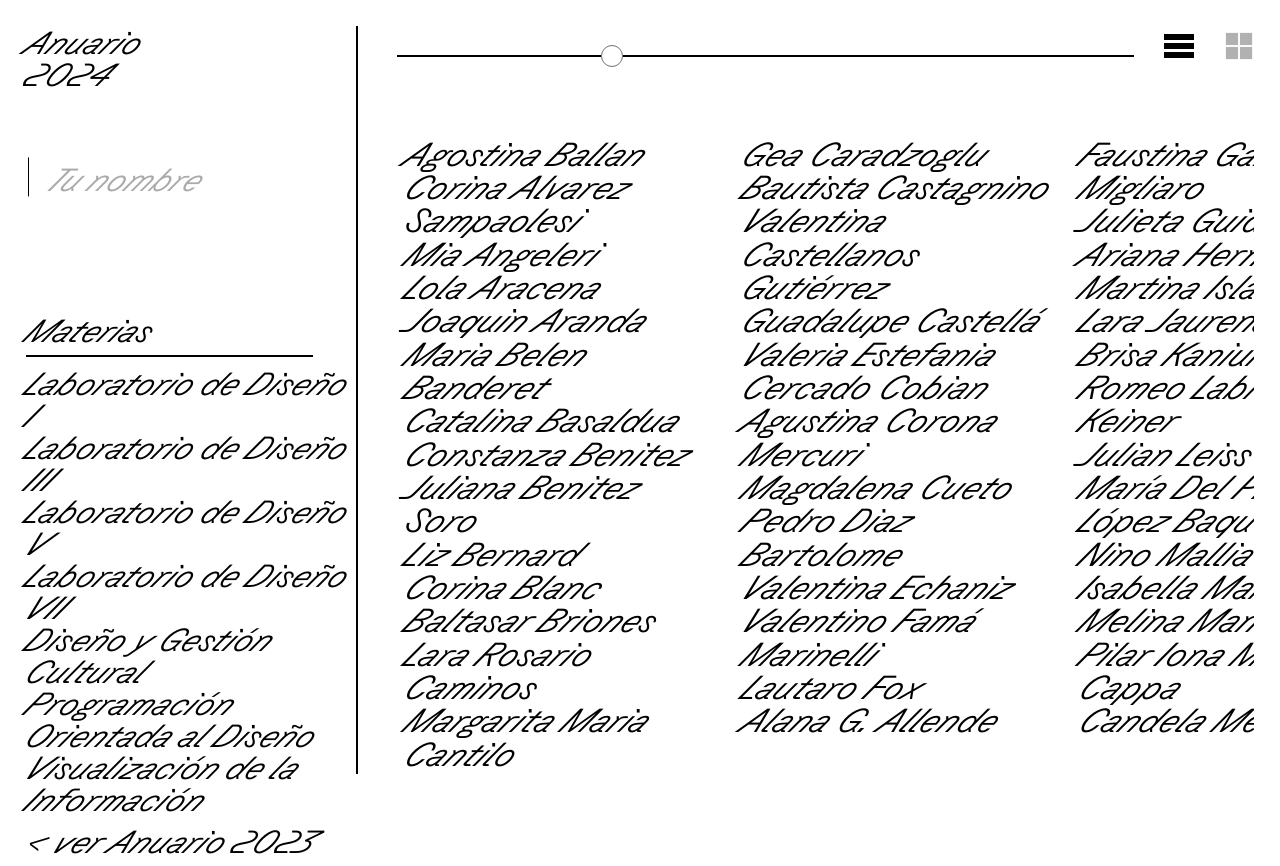
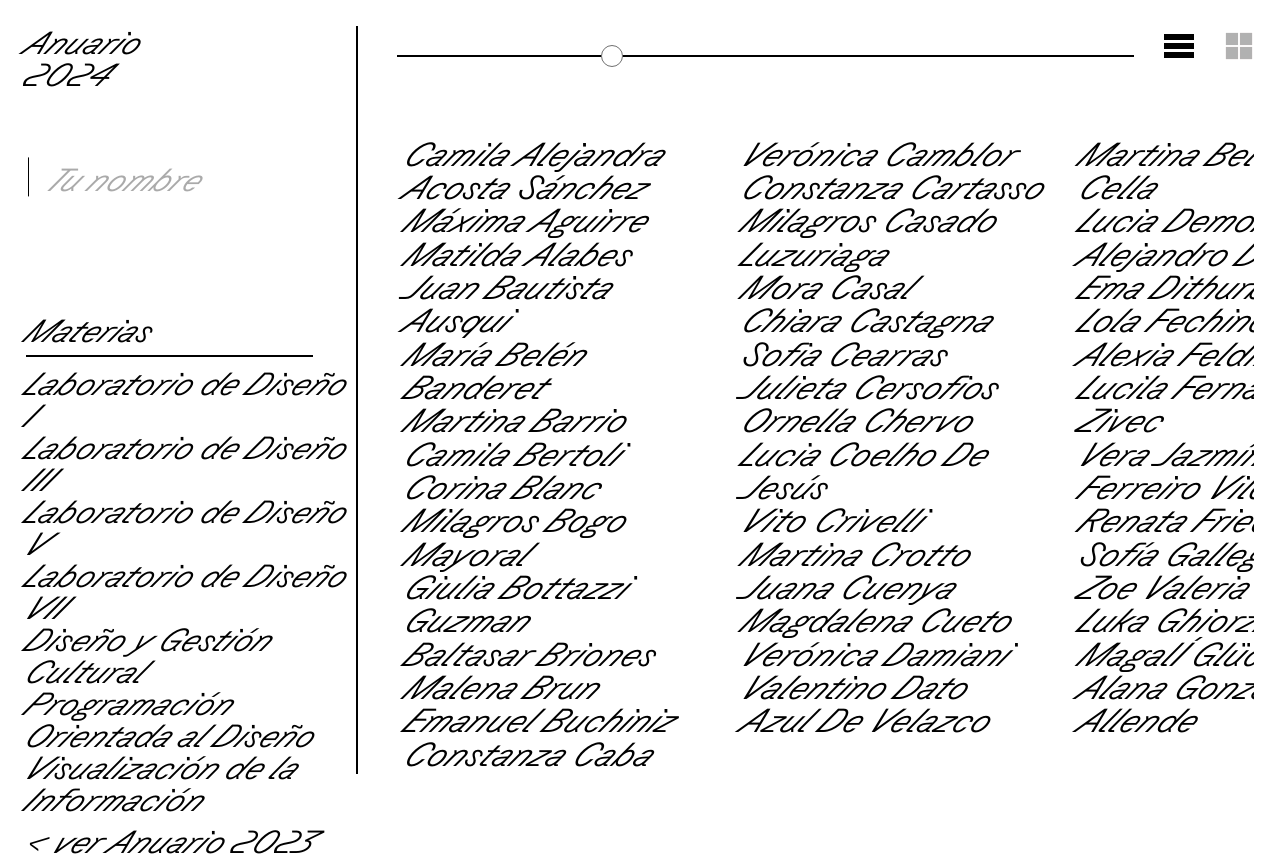
Before and after one commit to robotita/muestra-alumnos-ditella_2024, a Vue app: page / in a window 1280 px wide. Built offline with nearby package versions, Linux system fonts and the light colour scheme.

Commit message:
changeColor2023

```diff
--- a/src/components/SearchResults.vue
+++ b/src/components/SearchResults.vue
@@ -1,5 +1,4 @@
 <template>
-
   <div id="visualizador">
     <div class="slidecontainer">
       <input
@@ -69,10 +68,10 @@
         "
       >
         <router-link
-          :to="
-            '/alumno/' +
-            `${alumno.Nombre.toLowerCase()}-${alumno.Apellido.toLowerCase()}`
-          "
+          :to="{
+            path: `/alumno/${alumno.Nombre.toLowerCase()}-${alumno.Apellido.toLowerCase()}`,
+            query: { anio },
+          }"
         >
           <small>{{ alumno.Nombre }} {{ alumno.Apellido }} </small>
 
@@ -103,14 +102,16 @@ import { fetchData, dataURL } from "../helpers/api";
 const props = defineProps({
   query: String,
   materiaSeleccionada: String,
+  anio: Number,
 });
 
+const anio = computed(() => props.anio);
 const alumnos = ref([]);
 const sliderValue = ref(40);
 const mostrarImg = ref(false);
 
 onMounted(async () => {
-  console.log("mounted");
+  //console.log("mounted");
   const jsonData = await fetchData(dataURL);
   if (jsonData) {
     alumnos.value = jsonData;
@@ -219,7 +220,7 @@ const ajustarAnchoDiv = (mostrar, sliderValue) => {
         }px`;
       } else {
         divAlumnos.style.width = `${
-          divAlumnos.clientWidth * (sliderValue /4.55)
+          divAlumnos.clientWidth * (sliderValue / 4.55)
         }px`;
       }
     }
@@ -232,7 +233,7 @@ const mostrarImagenes = () => {
   mostrarImg.value = !mostrarImg.value;
 
   const divAlumnos = document.getElementById("alumnos");
-  console.log("mostrarImg", mostrarImg.value);
+  //console.log("mostrarImg", mostrarImg.value);
   ajustarAnchoDiv(mostrarImg.value, sliderValue.value);
 };
 
@@ -256,8 +257,6 @@ const getMateriasConImagenes = (alumno) => {
 
   return materiasConImagenes;
 };
-
-
 </script>
 
 <style scoped lang="scss">
@@ -271,7 +270,7 @@ const getMateriasConImagenes = (alumno) => {
     line-height: 1;
     // overflow-x: scroll;
     // overflow-y: hidden;
-    overflow:hidden;
+    overflow: hidden;
     column-gap: 30px;
     padding-left: 0.5rem;
 
@@ -322,7 +321,7 @@ const getMateriasConImagenes = (alumno) => {
           flex-direction: row;
 
           div {
-            background:rgb(27, 27, 27);
+            background: rgb(27, 27, 27);
             margin-right: 30px;
             max-width: 400px;
             overflow: hidden;
@@ -332,8 +331,6 @@ const getMateriasConImagenes = (alumno) => {
           small {
             display: none; /* Oculta nombres */
           }
-
-
 
           img {
             display: block;
--- a/src/helpers/api.js
+++ b/src/helpers/api.js
@@ -15,6 +15,6 @@ export const fetchData = async (dataURL) => {
   }
 };
 
-export const dataURL = "json/respuestas-form_2024.json";
+export const dataURL = "json/respuestas-form_2023.json";
 
 //export const dataURL = (anio) => `json/respuestas-form_${anio}.json`;
--- a/src/router/index.js
+++ b/src/router/index.js
@@ -14,6 +14,9 @@ const routes = [
     path: "/alumno/:nombre-:apellido",
     name: "AlumnoDetalle",
     component: AlumnoDetalle,
+    props: route => ({
+      anio: route.query.anio,
+    }),
   },
   {
     path: "/alumno-tp/:nombre-:apellido-:key",
--- a/src/style.scss
+++ b/src/style.scss
@@ -35,7 +35,6 @@ a {
   }
   #visualizador {
     display: flex;
-    //border: 1px solid red;
     margin-bottom: 4vw;
     width: 67vw;
     height: 60px;
@@ -43,11 +42,9 @@ a {
     .slidecontainer {
       width: calc(100% - 120px);
       height: 100%;
-      //border: 1px solid blue;
       display: flex;
       flex-direction: column;
       justify-content: center;
-      //padding-right: 30px;
 
       .slider {
         width: 100%;
@@ -56,7 +53,6 @@ a {
         height: 2px;
         background: #000;
         outline: none;
-        //opacity: 0.7;
         -webkit-transition: 0.2s;
         transition: opacity 0.2s;
         &:hover {
@@ -121,12 +117,17 @@ a {
       opacity: 0.3;
     }
   }
+
+  /* AÑO 2023 */
+  .anio-2023  #visualizador {
+    .slidecontainer .slider { background: #FFF}
+    #showimg {filter: invert(100);}
+    #showlist {filter: invert(100);}
+  }
+
 }
 
-// @media (hover: hover) {
-//   a:hover {
-//   }
-// }
+
 
 /* FUENTES */
 @font-face {
--- a/src/views/AlumnoDetalle.vue
+++ b/src/views/AlumnoDetalle.vue
@@ -97,6 +97,10 @@ import { useRoute } from "vue-router";
 import { fetchData, dataURL } from "../helpers/api"; //transformarURL
 import { useZoom } from "../zoom.js";
 
+const props = defineProps({
+  anio: Number,
+});
+
 const { sliderValue, outputValue, updateOutput } = useZoom();
 
 const route = useRoute();
@@ -124,8 +128,8 @@ const handleScroll = (event) => {
 
 const filterData = () => {
   for (const key in alumno.value) {
-    console.log("key", key);
-    console.log("alumno.value", alumno.value);
+    //console.log("key", key);
+    //console.log("alumno.value", alumno.value);
     if (alumno.value[key].includes("imgs/2024/")) {
       filteredData.value = { ...filteredData.value, [key]: alumno.value[key] };
     }
--- a/src/views/AlumnoTp.vue
+++ b/src/views/AlumnoTp.vue
@@ -137,7 +137,7 @@ const changeSlide = (next = true) => {
   // Calculate new current index
   const newCurrentIndex =
     Math.abs(current / slideWidth) + (next ? slideIndexOffset : 0);
-    console.log("currentIndex", newCurrentIndex);
+    //console.log("currentIndex", newCurrentIndex);
 
   // Add 'active' class to the new current slider
   const newCurrentSlider = slides.querySelector(
@@ -192,7 +192,7 @@ const adjustImageSize = () => {
 
     if (video) {
         const aspectRatio = video.naturalWidth / video.naturalHeight;
-        console.log("aspectratio", aspectRatio);
+        //console.log("aspectratio", aspectRatio);
 
       //en realidad 16:9 / => 1.77777777778
       if (aspectRatio > 1.7) {
--- a/src/views/Home.vue
+++ b/src/views/Home.vue
@@ -1,8 +1,8 @@
 <template>
-  <div class="content">
+  <div class="content" :class="`anio-${anio}`">
     <aside>
       <h1>
-        <a href="#" @click="reset"> Anuario<br />{{anio}} </a>
+        <a href="#" @click="reset"> Anuario<br />{{ anio }} </a>
       </h1>
 
       <div id="search">
@@ -28,8 +28,12 @@
       </ul>
 
       <div id="navegar">
-        <span v-if="anio === 2024" @click="cambiarAnio(anio - 1)"> &lt; ver Anuario {{anio  - 1}}  </span>
-        <span v-else @click="cambiarAnio(anio + 1)"> &gt; ver Anuario {{anio + 1}} </span>
+        <span v-if="anio === 2024" @click="cambiarAnio(anio - 1)">
+          &lt; ver Anuario {{ anio - 1 }}
+        </span>
+        <span v-else @click="cambiarAnio(anio + 1)">
+          &gt; ver Anuario {{ anio + 1 }}
+        </span>
       </div>
     </aside>
 
@@ -37,6 +41,7 @@
       <search-results
         :query="query"
         :materiaSeleccionada="materiaSeleccionada"
+        :anio="anio"
       />
     </main>
   </div>
@@ -46,13 +51,13 @@
 import { ref, onMounted, onUnmounted } from "vue";
 import SearchResults from "../components/SearchResults.vue";
 
-const anio = ref(2024)
+const anio = ref(2024);
 
 const cambiarAnio = async (nuevoAnio) => {
   if (nuevoAnio === 2023 || nuevoAnio === 2024) {
-    anio.value = nuevoAnio
+    anio.value = nuevoAnio;
   }
-}
+};
 
 const query = ref("");
 const materiaSeleccionada = ref(null);
@@ -67,25 +72,25 @@ const reset = () => {
 
 const materiasPorAnio = ref({
   2023: [
-  { nombre: "Lab I", nl:"Laboratorio de Diseño I" },
-  { nombre: "Lab II", nl:"Laboratorio de Diseño II"},
+    { nombre: "Lab I", nl: "Laboratorio de Diseño I" },
+    { nombre: "Lab II", nl: "Laboratorio de Diseño II" },
     { nombre: "Lab III", nl: "Laboratorio de Diseño III" },
     { nombre: "Lab IV", nl: "Laboratorio de Diseño IV" },
-  { nombre: "Lab V", nl: "Laboratorio de Diseño V"},
+    { nombre: "Lab V", nl: "Laboratorio de Diseño V" },
     { nombre: "Lab VI", nl: "Laboratorio de Diseño VI" },
     { nombre: "Lab VII", nl: "Laboratorio de Diseño VII" },
     { nombre: "Lab VIII", nl: "Laboratorio de Diseño VIII" },
     { nombre: "DGC", nl: "Diseño y Gestión Cultural" },
     { nombre: "POD", nl: "Programación Orientada al Diseño" },
     { nombre: "VI", nl: "Visualización de la Información" },
-  { nombre: "FabLab", nl: "FabLab"},
+    { nombre: "FabLab", nl: "FabLab" },
   ],
   2024: [
-  { nombre: "Lab I", nl:"Laboratorio de Diseño I" },
+    { nombre: "Lab I", nl: "Laboratorio de Diseño I" },
     // { nombre: "Lab II", nl:"Laboratorio de Diseño II"},
     { nombre: "Lab III", nl: "Laboratorio de Diseño III" },
     //{ nombre: "Lab IV", nl: "Laboratorio de Diseño IV" },
-  { nombre: "Lab V", nl: "Laboratorio de Diseño V"},
+    { nombre: "Lab V", nl: "Laboratorio de Diseño V" },
     //{ nombre: "Lab VI", nl: "Laboratorio de Diseño VI" },
     { nombre: "Lab VII", nl: "Laboratorio de Diseño VII" },
     //{ nombre: "Lab VIII", nl: "Laboratorio de Diseño VIII" },
@@ -93,13 +98,15 @@ const materiasPorAnio = ref({
     { nombre: "POD", nl: "Programación Orientada al Diseño" },
     { nombre: "VI", nl: "Visualización de la Información" },
     //{ nombre: "FabLab", nl: "FabLab"},
-  ]
-})
+  ],
+});
 
 const obtenerMaterias = () => {
-  return materiasPorAnio.value[anio.value] ||
+  return (
+    materiasPorAnio.value[anio.value] ||
     materiasPorAnio.value[Math.max(...Object.keys(materiasPorAnio.value))]
-}
+  );
+};
 
 const filtrarPorMateria = (nombreMateria, index) => {
   if (indiceActivo.value === index) {
@@ -143,10 +150,17 @@ const stopBlinking = () => {
   padding: 2vw;
   width: 100vw;
   height: 100vh;
-  //border: 1px solid red;
   column-gap: 3vw;
+
+  &.anio-2023 {
+    background:#000;
+    color:#FFF;
+
+
+  }
 }
 
+#app #visualizador .slidecontainer .slider { background: #FFF}
 aside {
   display: flex;
   flex-direction: column;
@@ -181,7 +195,7 @@ aside {
       align-items: center;
       color: #aaa;
       font-size: 2rem;
-      z-index:-1;
+      z-index: -1;
       span {
         margin-right: 5px;
         animation: blink-2dc54a20 0.5s infinite alternate;
@@ -246,7 +260,6 @@ aside {
     }
   }
 
-
   #navegar {
     font-size: 2rem;
     margin-top: auto;
```
Lines whose indentation alone changed are shown as unchanged.
